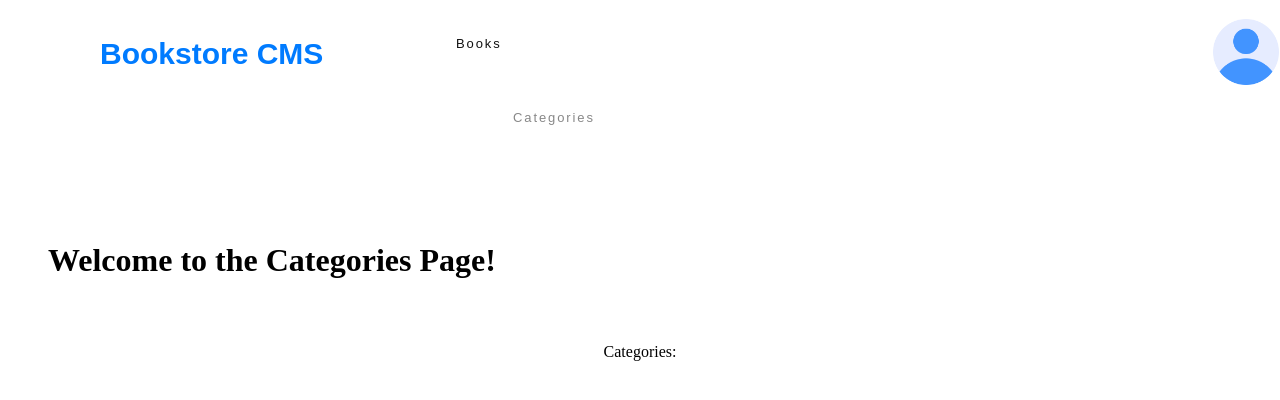
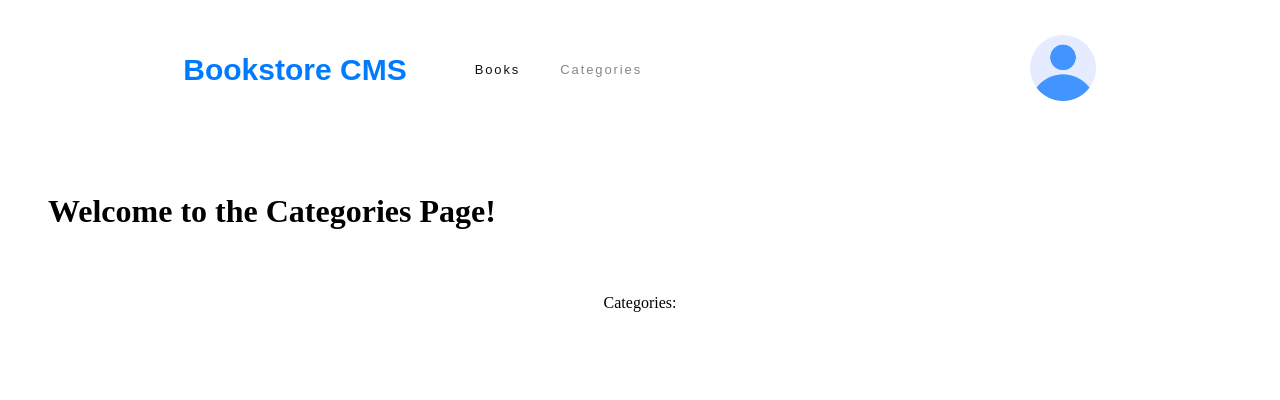
Before and after one commit to mpa-mxiang/bookstores, a React (Create React App) app: page /categories in a window 1280 px wide. Shown: the top 400 px of the page. Built offline with nearby package versions, Linux system fonts and the light colour scheme; a web font is replaced by a local one.

Commit message:
fix minor changes

```diff
--- a/src/App.css
+++ b/src/App.css
@@ -40,10 +40,21 @@ nav {
   display: flex;
   background-color: #fff;
   justify-content: space-around;
+  margin-top: 1rem;
+}
+
+.nav-div {
+  display: flex;
+  gap: 3rem;
+  align-items: center;
+}
+
+.span-div {
+  margin: 2.313rem 0;
 }
 
 .Bookstore-CMS {
-  width: 15rem;
+  width: 18rem;
   height: 2.313rem;
   font-family: Montserrat, sans-serif;
   font-size: 1.875rem;
@@ -53,11 +64,10 @@ nav {
   line-height: normal;
   letter-spacing: normal;
   color: var(--azure);
-  margin: 2.313rem 6.25rem;
+  margin: 2.313rem 0;
 }
 
 .BOOKS {
-  width: 3.688rem;
   height: 1rem;
   font-family: Montserrat, sans-serif;
   font-size: 0.813rem;
@@ -70,9 +80,7 @@ nav {
 }
 
 .CATEGORIES {
-  width: 6.563rem;
   height: 1rem;
-  margin: 1.125rem 30.5rem 0.688rem 3.563rem;
   opacity: 0.5;
   font-family: Montserrat, sans-serif;
   font-size: 0.813rem;
--- a/src/App.js
+++ b/src/App.js
@@ -13,9 +13,12 @@ const App = () => (
   <Router>
     <div>
       <nav>
+        <div className="nav-div">
+          <div className="span-div">
             <span className="Bookstore-CMS Text-Style-3 text-sky-400">
               Bookstore CMS
             </span>
+          </div>
           <ul>
             <li>
               <Link className="BOOKS Text-Style-6" to="/">Books</Link>
@@ -24,6 +27,7 @@ const App = () => (
               <Link className="CATEGORIES Text-Style-6" to="/categories">Categories</Link>
             </li>
           </ul>
+        </div>
         <div>
           <img className="user" src={user} alt="user" />
         </div>
--- a/src/Books.css
+++ b/src/Books.css
@@ -16,6 +16,4 @@ p {
 .booksList {
   margin: 0;
   padding: 0;
-  display: flex;
-  flex-direction: column;
 }
--- a/src/components/Book.css
+++ b/src/components/Book.css
@@ -1,18 +1,23 @@
 @import url('https://fonts.googleapis.com/css2?family=Montserrat+Sans:wght@300;400;500&display=swap');
 @import url('https://fonts.googleapis.com/css2?family=RobotoSlab+Sans:wght@300;400;500&display=swap');
 
+.book-div {
+  display: flex;
+  justify-content: space-between;
+  background-color: #fafafa;
+}
 .Lesson-Panel {
-  width: 75.6rem;
+  width: 129.6rem;
   height: 10.625rem;
   margin: 2.313rem 6.25rem;
-  padding: 2rem 9.188rem 1.625rem 1.688rem;
+  padding: 2rem 4.188rem 1.625rem 1.688rem;
   border-radius: 4px;
   border: solid 1px #e8e8e8;
   background-color: #fff;
   display: flex;
   flex-direction: row;
-  padding-right: 0;
   align-items: center;
+  justify-content: space-around;
 }
 
 .book-char {
@@ -60,6 +65,7 @@
   line-height: normal;
   letter-spacing: normal;
   color: #4386bf;
+  text-align: left;
 }
 
 .btn {
@@ -67,6 +73,11 @@
   border: none;
   text-align: left;
   padding: 0;
+}
+
+.progress-div {
+  display: flex;
+  gap: 1rem;
 }
 
 .progress {
@@ -117,6 +128,10 @@ img {
   color: #121212;
 }
 
+.separtor {
+  border: 1px solid #888;
+}
+
 .chapter-update {
   display: flex;
   flex-direction: column;
@@ -139,9 +154,6 @@ img {
 }
 
 .Current-Lesson {
-  width: 4.688rem;
-  height: 1.313rem;
-  margin: 0.438rem 6.813rem 0.25rem 3.688rem;
   font-family: RobotoSlab, sans-serif;
   font-size: 1rem;
   font-weight: 300;
@@ -151,6 +163,7 @@ img {
   letter-spacing: -0.4px;
   color: #121212;
   white-space: nowrap;
+  margin: 0.063rem 3.625rem 0 3.688rem;
 }
 
 .btn2 {
--- a/src/components/Book.js
+++ b/src/components/Book.js
@@ -11,6 +11,7 @@ const Book = ({
   };
 
   return (
+    <div className="book-div">
       <div className="Lesson-Panel">
         <div className="book-char">
           <span className="School-of">
@@ -22,6 +23,7 @@ const Book = ({
           </p>
           <button className="Suzanne-Collins btn Text-Style-8" type="button" onClick={handleRemoveBook}>Remove</button>
         </div>
+        <div className="progress-div">
           <div className="progress">
             <img src={loadingBar} alt="loading bar" />
             <div className="progress-text">
@@ -33,6 +35,7 @@ const Book = ({
               </span>
             </div>
           </div>
+          <vr className="separtor" />
           <div className="chapter-update">
             <span className="Current-Chapter Text-Style-7">
               Current Chapter
@@ -41,6 +44,8 @@ const Book = ({
               Chapter 17
             </span>
             <button className="Suzanne-Collins btn2 Text-Style-8" type="button" onClick={handleRemoveBook}>UPDATE PROGRESS</button>
+          </div>
+        </div>
       </div>
     </div>
   );
--- a/src/components/NewBookForm.css
+++ b/src/components/NewBookForm.css
@@ -6,7 +6,7 @@
 }
 
 hr {
-  width: 75rem;
+  width: 100%;
   margin: 2.5rem 0.063rem 1.813rem 0;
   border: solid 1px #e8e8e8;
 }
@@ -27,8 +27,8 @@ h3 {
 
 input,
 select {
-  width: 18.813rem;
-  margin: 1.188rem 0.125rem;
+  width: 25%;
+  margin: 1.188rem 0.88rem 1.188rem 0;
   padding: 0.801rem 1.188rem 0.886rem 1.375rem;
   border-radius: 4px;
   border: solid 1px #e8e8e8;
@@ -38,7 +38,7 @@ select {
 .add {
   width: 11.5rem;
   height: 2.813rem;
-  margin: 1.188rem 0 0 1.125rem;
+  margin: 1.188rem 0 0 0.125rem;
   padding: 0.801rem 1.188rem 0.886rem 1.375rem;
   border-radius: 3px;
   background-color: var(--azure);
```
Lines whose indentation alone changed are shown as unchanged.
